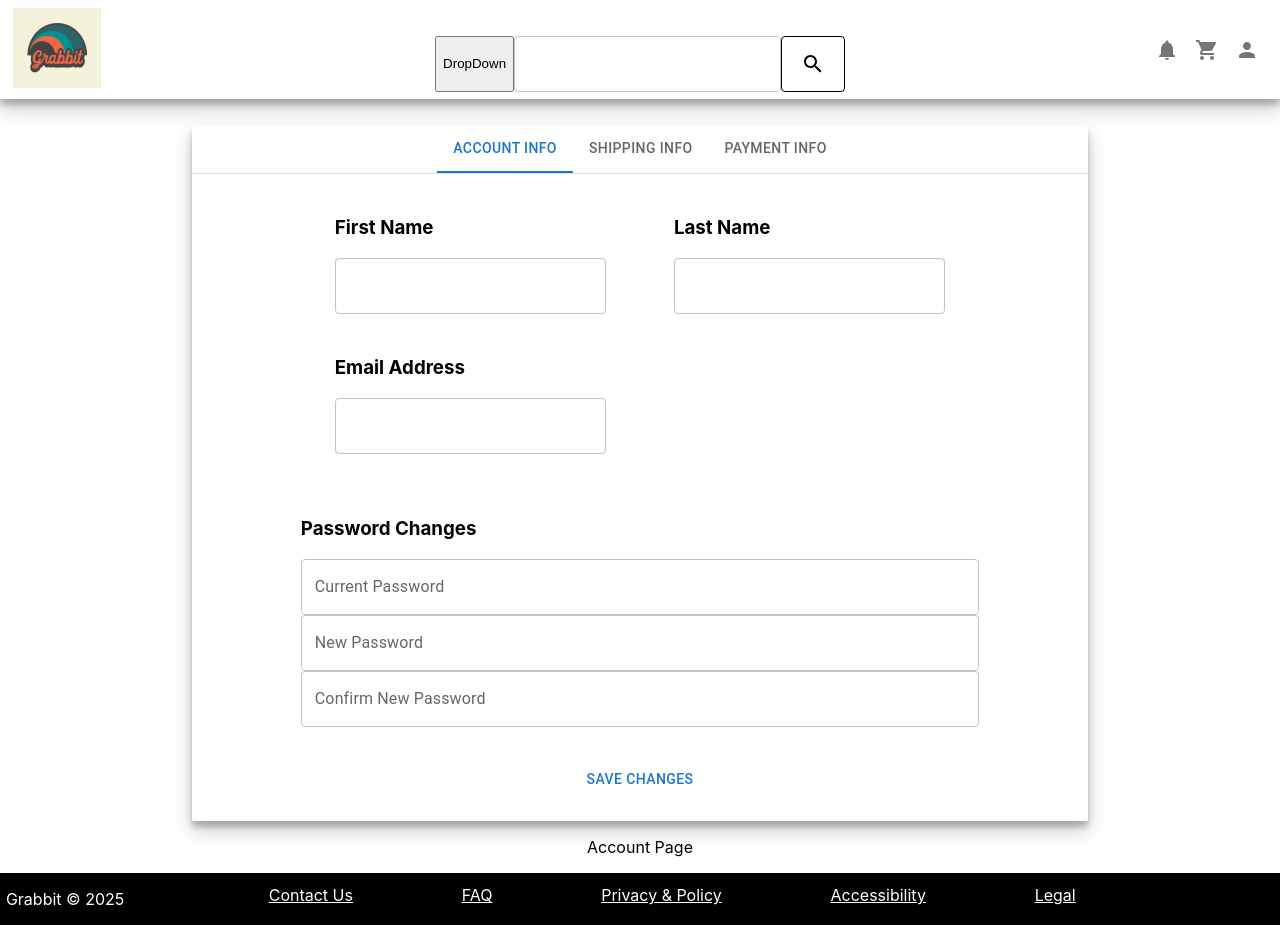
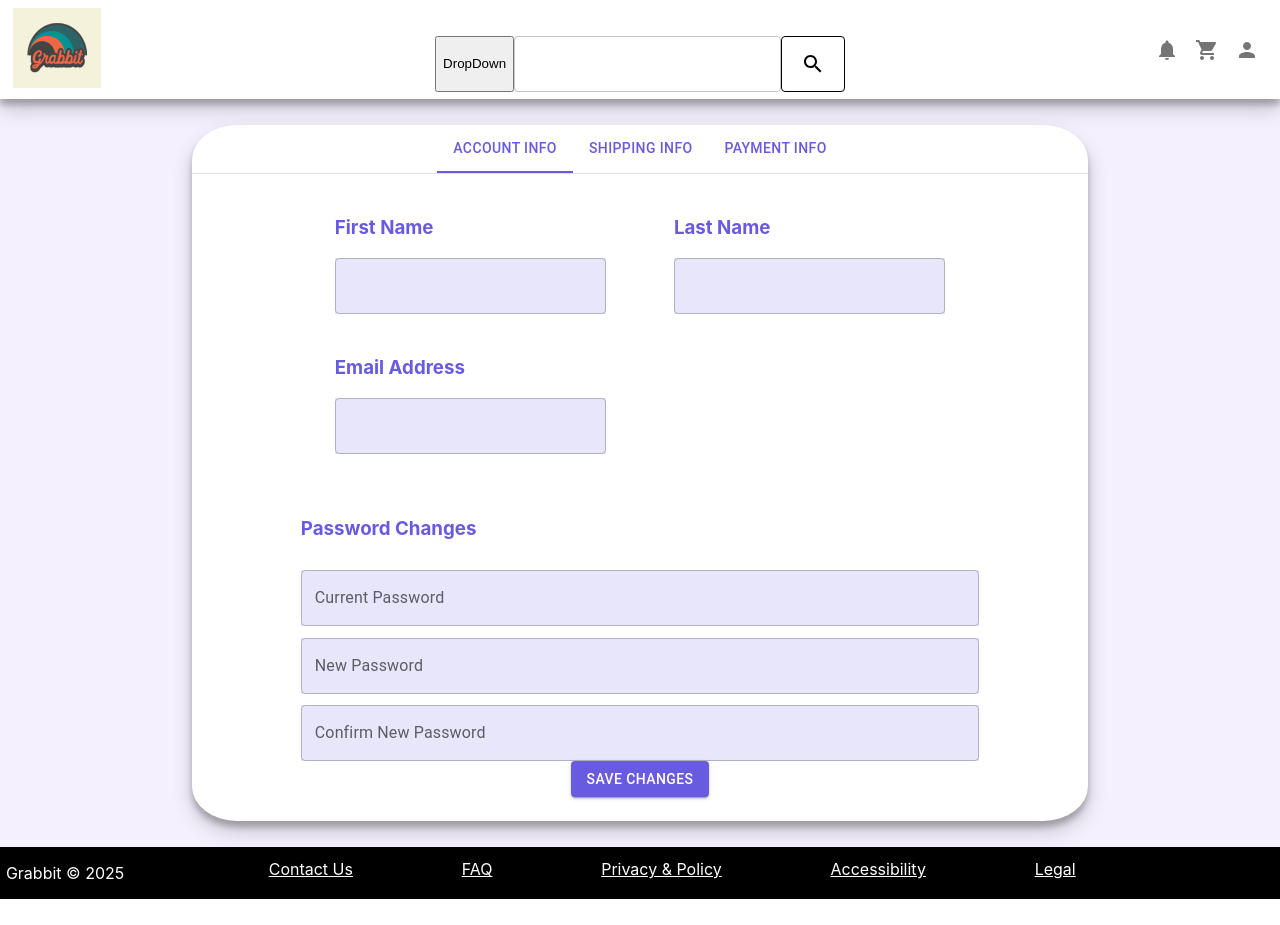
Before and after one commit to hliwudnew/Grabbit, a React (Create React App) app in the folder react-grabbit/: page /account in a window 1280 px wide. After the commit the page ends 899 px from the top, so only its background shows below. Built offline with nearby package versions, Linux system fonts and the light colour scheme.

Commit message:
Account Themed

```diff
--- a/react-grabbit/src/Components/AccountTabs.js
+++ b/react-grabbit/src/Components/AccountTabs.js
@@ -42,10 +42,10 @@ export default function BasicTabs() {
   return (
     <Box sx={{ width: '100%' }}>
       <Box sx={{ borderBottom: 1, borderColor: 'divider' ,justifyContent:"center",display:"flex"}}>
-        <Tabs value={value} onChange={handleChange} aria-label="basic tabs example">
-          <Tab label="Account Info" {...a11yProps(0)} />
-          <Tab label="Shipping Info" {...a11yProps(1)} />
-          <Tab label="Payment Info" {...a11yProps(2)} />
+        <Tabs TabIndicatorProps={{sx:{backgroundColor:"#685BE0",height:2}}} value={value} onChange={handleChange} aria-label="basic tabs example">
+          <Tab  style={{color:"#685BE0"}} label="Account Info" {...a11yProps(0)} />
+          <Tab style={{color:"#685BE0"}} label="Shipping Info" {...a11yProps(1)} />
+          <Tab style={{color:"#685BE0"}} label="Payment Info" {...a11yProps(2)} />
         </Tabs>
       </Box>
       <CustomTabPanel value={value} index={0}>
@@ -53,62 +53,62 @@ export default function BasicTabs() {
             <div className='AccountInfo-inputs'>
               <div>
                 <h3>First Name</h3>
-                <TextField style={{width:"100%"}}/>
+                <TextField sx={{ input: { color: '#685BE0' } }} className='account-input' style={{width:"100%"}}/>
               </div>
               <div>
                 <h3>Last Name</h3>
-                <TextField style={{width:"100%"}}/>
+                <TextField sx={{ input: { color: '#685BE0' } }} className='account-input' style={{width:"100%"}}/>
               </div>
               <div>
                 <h3>Email Address</h3>
-                <TextField style={{width:"100%"}}/>
+                <TextField sx={{ input: { color: '#685BE0' } }} className='account-input' style={{width:"100%"}}/>
               </div>
             </div>
             <div className='AccountInfo-password'>
                 <h3>Password Changes</h3>
-                <TextField label="Current Password"/>
-                <TextField label ="New Password"/>
-                <TextField label ="Confirm New Password"/>
+                <TextField sx={{ input: { color: '#685BE0' } }} className='account-input' label="Current Password"/>
+                <TextField sx={{ input: { color: '#685BE0' } }} className='account-input' label ="New Password"/>
+                <TextField sx={{ input: { color: '#685BE0' } }} className='account-input' label ="Confirm New Password"/>
             </div>
         </div>
-        <Button>Save Changes</Button>
+        <Button style={{backgroundColor:"#685BE0"}} variant='contained'>Save Changes</Button>
       </CustomTabPanel>
       <CustomTabPanel value={value} index={1}>
         <div className='ShippingInfo-container'>
             <div className='ShippingInfo-inputs'>
               <div>
                 <h3>Street Address</h3>
-                <TextField style={{width:"100%"}}/>
+                <TextField sx={{ input: { color: '#685BE0' } }} className='account-input' style={{width:"100%"}}/>
               </div>
               <div>
                 <h3>Apartment# (Optional)</h3>
-                <TextField style={{width:"100%"}}/>
+                <TextField sx={{ input: { color: '#685BE0' } }} className='account-input' style={{width:"100%"}}/>
               </div>
               <div>
                 <h3>City/Town</h3>
-                <TextField style={{width:"100%"}}/>
+                <TextField sx={{ input: { color: '#685BE0' } }} className='account-input' style={{width:"100%"}}/>
               </div>
               <div>
                 <h3>Zip</h3>
-                <TextField style={{width:"100%"}}/>
+                <TextField sx={{ input: { color: '#685BE0' } }} className='account-input' style={{width:"100%"}}/>
               </div>
               <div>
                 <h3>Phone Number</h3>
-                <TextField style={{width:"100%"}}/>
+                <TextField sx={{ input: { color: '#685BE0' } }} className='account-input' style={{width:"100%"}}/>
               </div>
             </div>
-            <Button>Save Changes</Button>
+            <Button style={{backgroundColor:"#685BE0"}} variant='contained'>Save Changes</Button>
         </div>
       </CustomTabPanel>
       <CustomTabPanel value={value} index={2}>
         <div className='PaymentInfo-container'>
             <div className='PaymentInfo-inputs'>
                 <h3>DebitCard</h3>
-                <TextField defaultValue="1234 **** **** ****"/>
+                <TextField sx={{ input: { color: '#685BE0' } }} className='account-input' defaultValue="1234 **** **** ****"/>
                 <h3>Creditcard</h3>
-                <TextField defaultValue="1234 **** **** ****"/>
+                <TextField sx={{ input: { color: '#685BE0' } }} className='account-input' defaultValue="1234 **** **** ****"/>
             </div>
-            <Button>Save Changes</Button>
+            <Button style={{backgroundColor:"#685BE0"}} variant='contained'>Save Changes</Button>
         </div>
       </CustomTabPanel>
     </Box>
--- a/react-grabbit/src/Pages/AccountPage.js
+++ b/react-grabbit/src/Pages/AccountPage.js
@@ -10,7 +10,6 @@ function AccountPage(){
             <div className="AccountPage-holder">
                 <AccountTabs/>
             </div>
-            <p>Account Page</p>
         </div>
     );
 }
--- a/react-grabbit/src/Styles/AccountPage.css
+++ b/react-grabbit/src/Styles/AccountPage.css
@@ -1,12 +1,16 @@
 .AccountPage-content{
     text-align: center;
     margin-top: 2%;
+    margin-bottom: 2%;
     margin-left: 15%;
     margin-right: 15%;
+    background-color: white;
+    border-radius: 5%;
 }
 
 .AccountPage-holder{
     box-shadow: 0 10px 20px rgba(0,0,0,0.19), 0 6px 6px rgba(0,0,0,0.23);
+    border-radius: inherit;
 }
 
 .AccountPage-details{
--- a/react-grabbit/src/Styles/AccountTabs.css
+++ b/react-grabbit/src/Styles/AccountTabs.css
@@ -2,6 +2,7 @@
     display: grid;
     justify-content: center;
     grid-template-columns: 80%;
+    color: #685BE0;
 }
 .AccountInfo-inputs{
     display: grid;
@@ -15,11 +16,12 @@
     display: grid;
     text-align: left;
     margin-bottom: 5%;
+    row-gap: 5%;
 }
 
 
 .ShippingInfo-container{
-
+    color: #685BE0;
 }
 
 .ShippingInfo-inputs{
@@ -30,3 +32,19 @@
     gap: 10%;
     margin-bottom: 10%;
 }
+
+.PaymentInfo-container{
+    color: #685BE0;
+}
+
+.PaymentInfo-inputs{
+    margin-bottom: 5%;
+}
+
+.account-btn{
+
+}
+
+.account-input{
+    background-color: rgba(104, 91, 224, 0.15);
+}
--- a/react-grabbit/src/Styles/App.css
+++ b/react-grabbit/src/Styles/App.css
@@ -1,5 +1,5 @@
 .main-container{
-
+    background-color: #F5F0FD;
 }
 
 button{
--- a/react-grabbit/src/Styles/TaskBar.css
+++ b/react-grabbit/src/Styles/TaskBar.css
@@ -1,5 +1,6 @@
 .TaskBar{
     box-shadow: 0 10px 20px rgba(0,0,0,0.19), 0 6px 6px rgba(0,0,0,0.23);
+    background-color: white;
 }
 
 .TaskBar-content{
```
